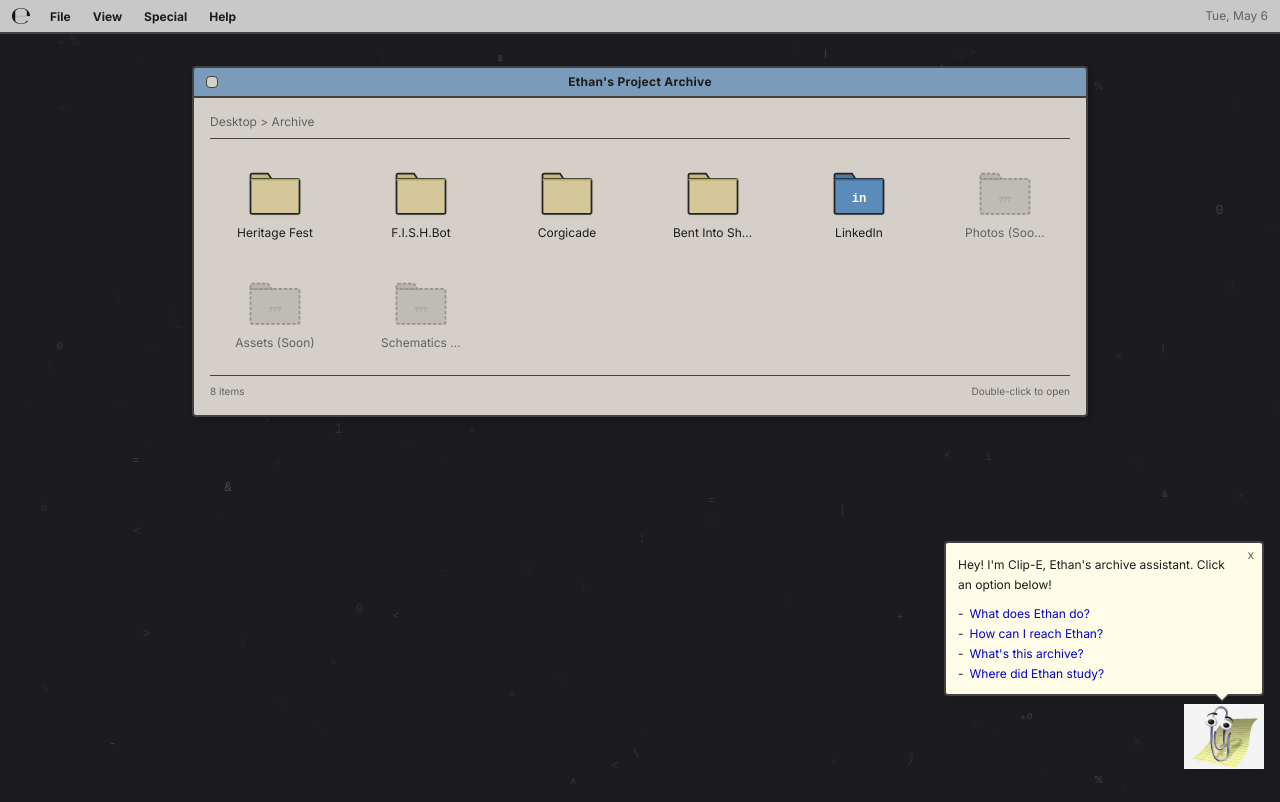
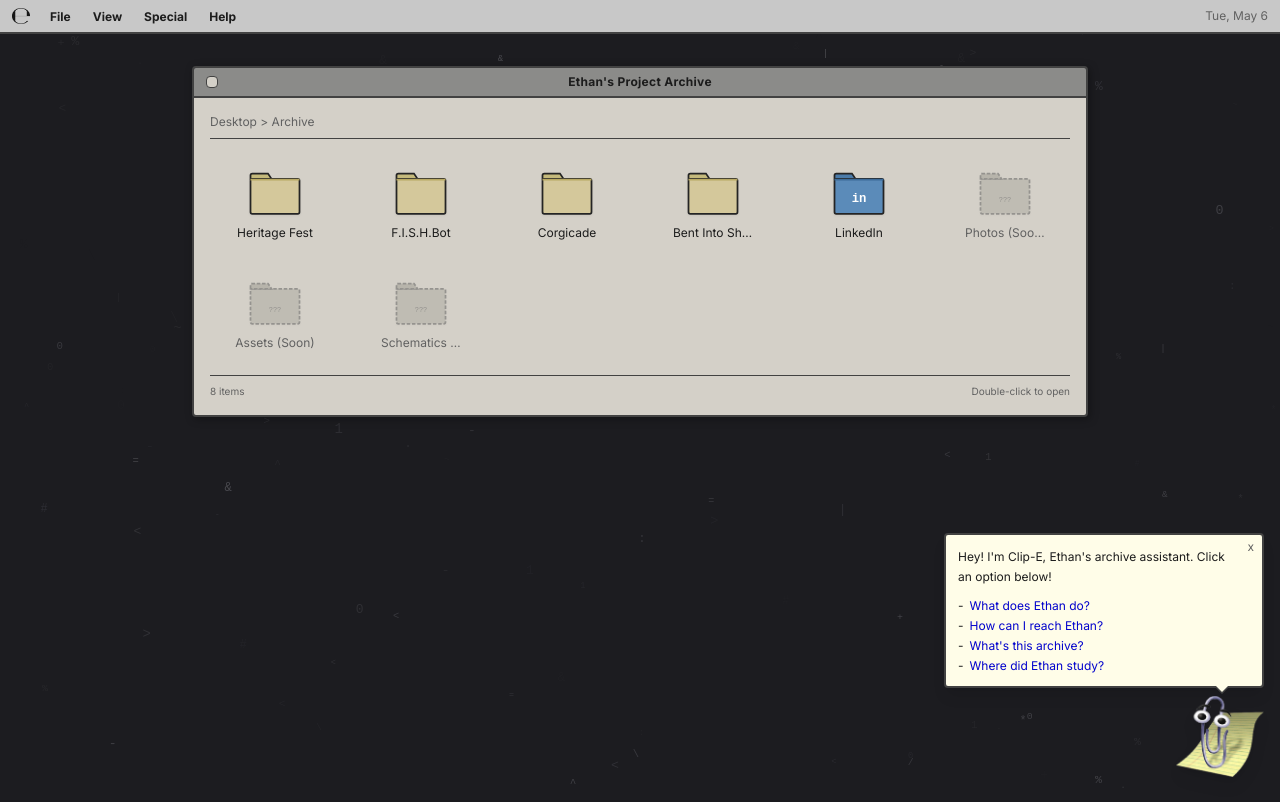
Before and after one commit to evhxn/ethn, a Next.js app: page /archive in a window 1280 px wide. Built offline with nearby package versions, Linux system fonts and the light colour scheme.

Commit message:
feat: update Clippy and archive theme for dark mode
Replace Clippy PNG, resize, and update archive titlebar color.

```diff
--- a/app/archive/page.tsx
+++ b/app/archive/page.tsx
@@ -282,12 +282,12 @@ function HelperCharacter() {
       </div>
 
       {/* Clippy character */}
-      <div className="w-20 h-20 relative">
+      <div className="w-[88px] h-[88px] relative">
         <Image
           src="/images/clippy.png"
           alt="Clip-E assistant"
-          width={80}
-          height={80}
+          width={96}
+          height={96}
           className="object-contain drop-shadow-lg"
         />
       </div>
--- a/app/globals.css
+++ b/app/globals.css
@@ -89,8 +89,8 @@ html {
   --archive-border: #404040;
   --archive-text: #1a1a1a;
   --archive-text-muted: #606060;
-  --archive-titlebar: #7a9aba;
-  --archive-highlight: #3a6a9a;
+  --archive-titlebar: #8a8a88;
+  --archive-highlight: #5a5a58;
   --archive-highlight-text: #f0f0f0;
 }
 
```
Also changed, not shown: public/images/clippy.png.
